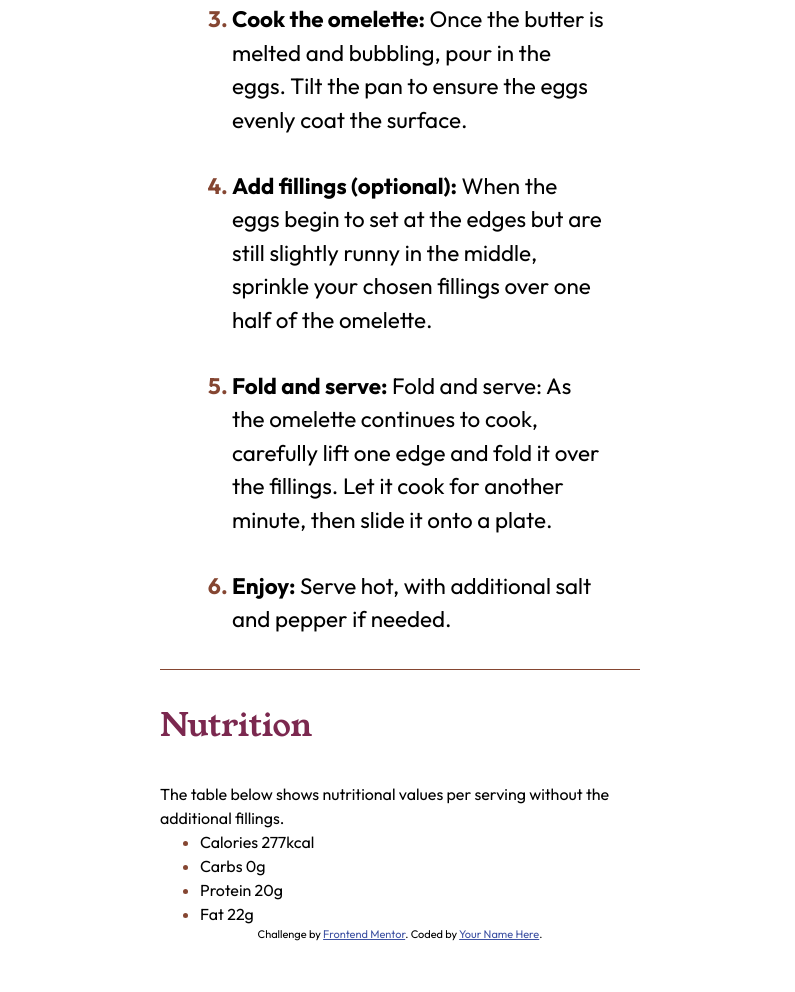
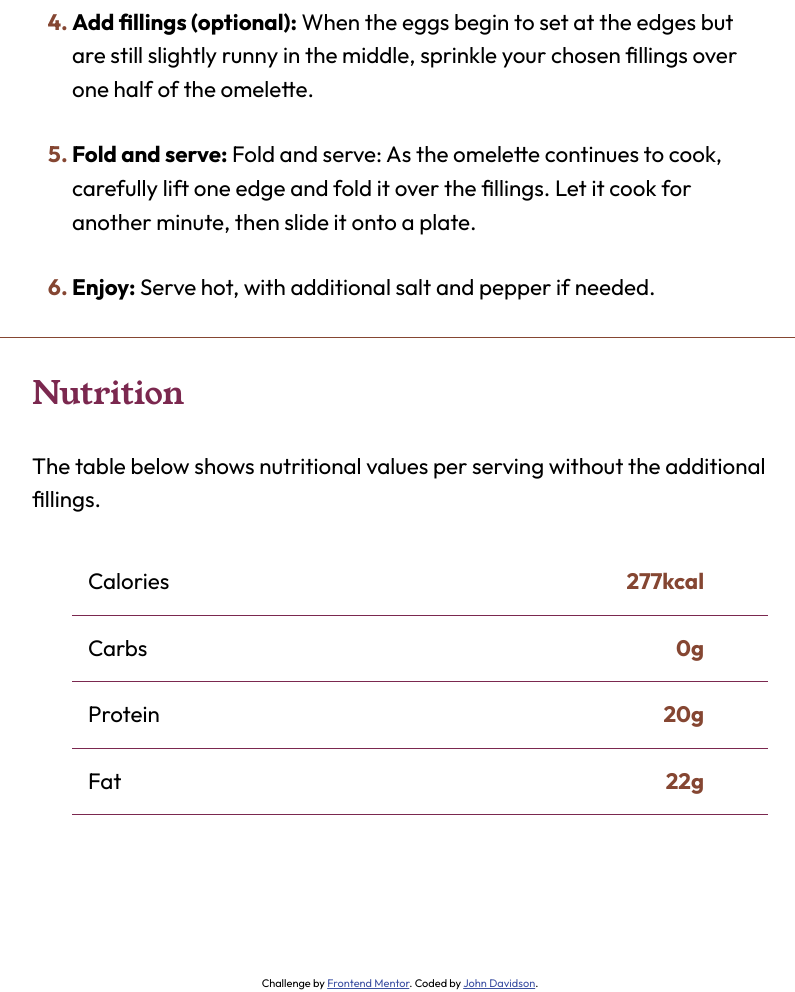
Before and after one commit to John-Davidson-8/fem-recipe-page-main, a plain HTML site: page index.html in a window 1280 px wide. Shown: the part 1804-2796 px from the top of the page, without its empty margins (240-1035 px from the left). Before the commit the page ends 2746 px from the top, so only its background shows below. Drawn offline with Linux system fonts and the light colour scheme.

Commit message:
Complete Readme

```diff
--- a/css/styles.css
+++ b/css/styles.css
@@ -30,7 +30,7 @@ body {
   align-items: center;
 }
 .container {
-  max-width: 30rem;
+  max-width: 50rem;
 }
 header {
   margin-bottom: 2.5rem;
@@ -65,6 +65,7 @@ h2 {
   margin-bottom: 2rem;
   padding: 2rem;
   background-color: var(--secondary-3-eggShell);
+  border-radius: 10px;
 }
 h3 {
   color: var(--clr-primary-2-darkRaspberry);
@@ -104,6 +105,36 @@ li::marker {
   color: var(--clr-primary-1-nutmeg);
   font-weight: 700;
 }
+.nutrition {
+  padding-left: 2rem;
+  padding-right: 2rem;
+  margin-bottom: 10rem;
+}
+.nutrition p {
+  font-size: 1.4rem;
+  margin-bottom: 2rem;
+}
+.nutrition ul li {
+  list-style-type: none;
+  border-bottom: 1px solid var(--clr-primary-2-darkRaspberry);
+  padding: 1rem;
+  font-size: 1.4rem;
+  display: flex;
+  justify-content: space-between;
+}
+.nutritionData {
+  color: var(--clr-primary-1-nutmeg);
+  font-weight: 700;
+  margin-right: 3rem;
+}
+@media (min-width: 30rem) {
+  header {
+    margin-top: 2rem;
+  }
+  img {
+    border-radius: 1rem;
+  }
+}
 
 .attribution {
   font-size: 11px;
--- a/index.html
+++ b/index.html
@@ -107,7 +107,7 @@
       Challenge by
       <a href="https://www.frontendmentor.io?ref=challenge" target="_blank"
         >Frontend Mentor</a
-      >. Coded by <a href="#">Your Name Here</a>.
+      >. Coded by <a href="#">John Davidson</a>.
     </div>
   </body>
 </html>
```
